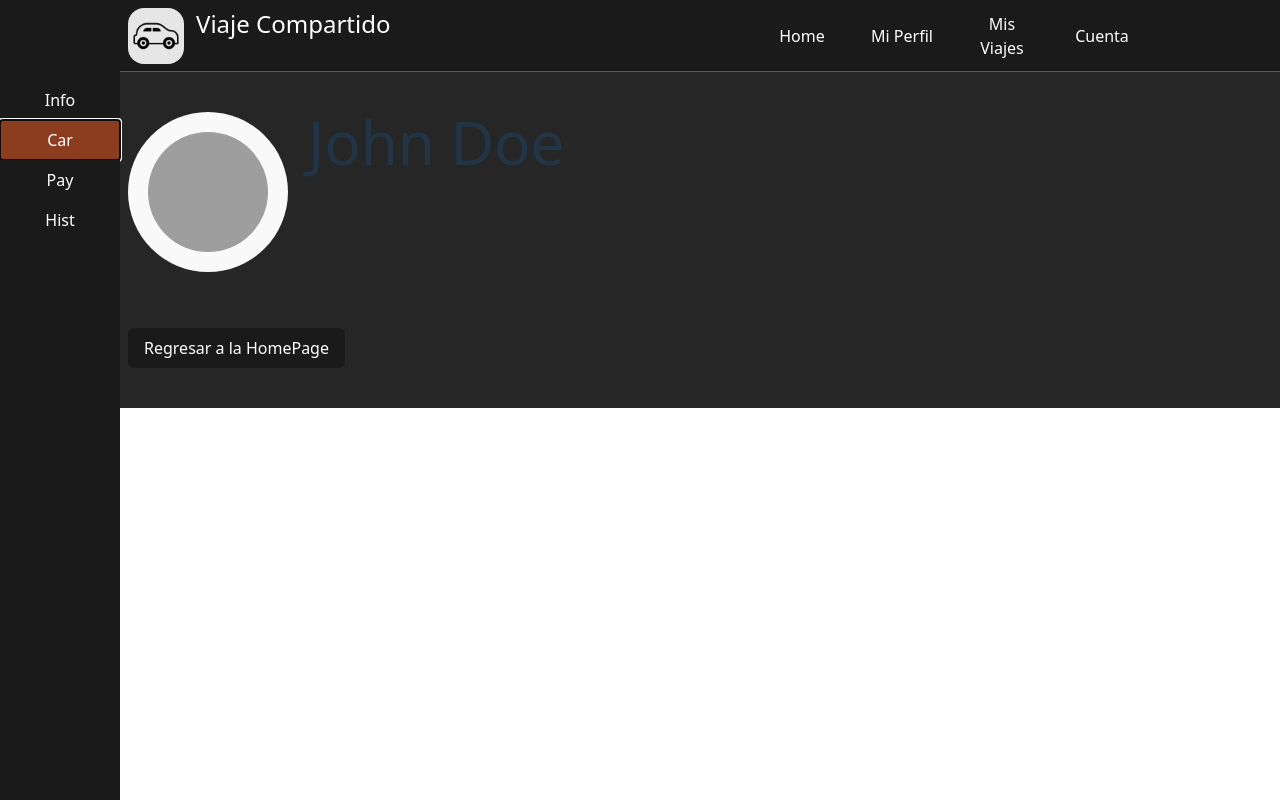
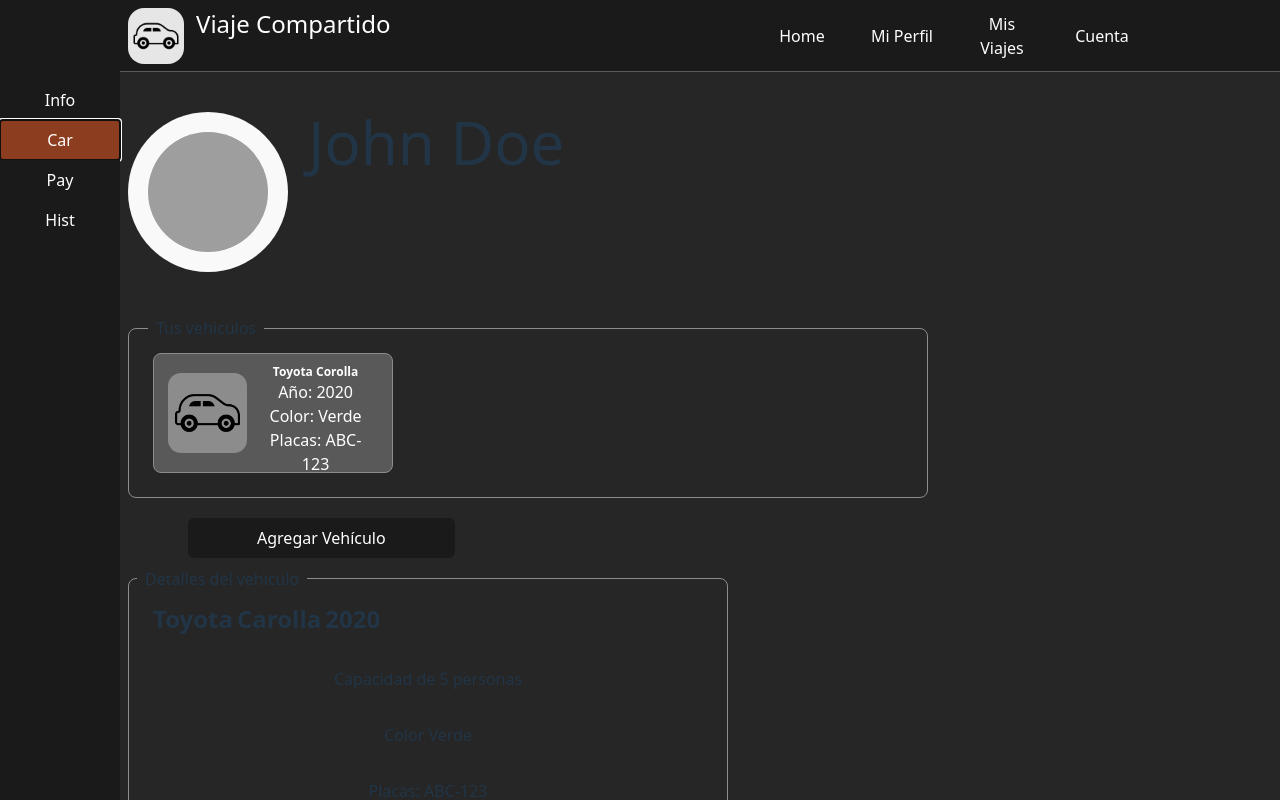
Before and after one commit to FredPota/RoadPartners-project, a React (Vite) app: page /profile in a window 1280 px wide. Both pictures are taken after a click on the button "Car". Shown: the top 800 px of the page. Built offline with nearby package versions, Linux system fonts and the light colour scheme; grey boxes are pictures that could not be loaded.

Commit message:
Se añadieron las funcionalidades del perfil del auto

```diff
--- a/src/assets/containers.css
+++ b/src/assets/containers.css
@@ -378,6 +378,42 @@
     w-screen
 }
 
+/*Car Section*/
+
+.car-card {
+    @apply
+    h-30
+    w-60
+    bg-PageLight-100
+    border border-PageLight-300
+    rounded-lg
+    text-white
+    flex items-start gap-4
+
+    transition-all duration-200 ease-in-out
+    hover:bg-PageLight-200
+    hover:inset-ring
+    hover:inset-ring-white
+    hover:cursor-pointer
+    focus:bg-PageLight-200
+    focus:inset-ring
+    focus:inset-ring-white
+}
+
+.img-carCard {
+    @apply
+    h-[70%]
+    m-auto
+    bg-PageLight-300
+    rounded-lg
+    ring-PageLight-300
+    ring-5
+
+    group-hover:ring-PageLight-500
+    group-hover:bg-PageLight-500
+    transition-all duration-200 ease-in-out
+}
+
 
 /*Estilos Historial de Viajes*/
 
--- /dev/null
+++ b/src/components/carCard.jsx
@@ -0,0 +1,16 @@
+function CarCard({ car, onEdit, onDelete }) {
+    return (
+        <button className="car-card relative group">
+            <img className='img-carCard' src="auto.png" alt="" />
+            <div className='flex flex-col'>
+                <h3 className='text-xs font-bold w-full'>{car.make} {car.model}</h3>
+                <p>Año: {car.year}</p>
+                <p>Color: {car.color}</p>
+                <p>Placas: {car.plates}</p>
+            </div>
+
+        </button>
+    );
+};
+
+export default CarCard;
--- /dev/null
+++ b/src/components/carForm.jsx
@@ -0,0 +1,30 @@
+function CarForm({onexit}) {
+
+    return (
+        <div className="modal-overlay">
+            <div className="login-form bg-PageLight-950 text-PageDark-950 w-auto h-auto p-10 rounded-lg relative">
+                <div className=" relative login-form w-100 rounded-lg p-10 bg-PageLight-950 text-PageDark-950">
+                    <h3 className="text-lg font-semibold">Agregar Vehículo</h3>
+
+                        <input className="input-form " placeholder="Marca: " type="text" name="brand" id="brand" />
+                        <input className="input-form " placeholder="Modelo: " type="text" name="model" id="model" />
+
+                        <div className='flex w-auto relative gap-2'>
+                            <label className='w-auto text-right' htmlFor="year">Año: </label>
+                            <input className="input-form " placeholder="Año: " type="number" name="year" id="year" />
+                        </div>
+                        <input className="input-form " placeholder="Color: " type="text" name="color" id="color" />
+                        <input className="input-form " placeholder="Placas: " type="text" name="plates" id="plates" />
+
+                    <button className="btnSubmit-form self-center" onClick={onexit}>Agregar Vehículo</button>
+                    <button className="exit-btn top-8 right-8" onClick={onexit}>X</button>
+                </div>
+            </div>
+
+        </div>
+
+    );
+
+};
+
+export default CarForm;
--- /dev/null
+++ b/src/components/carSection.jsx
@@ -0,0 +1,63 @@
+import CarForm from './carForm.jsx';
+import CarCard from './carCard.jsx';
+import InsuranceForm from './insuranceForm.jsx';
+import { useState } from 'react';
+
+function CarSection() {
+
+    const [showCarForm, setShowCarForm] = useState(false);
+    const [selectedCar, setSelectedCar] = useState(null);
+    const [showInsuranceForm, setShowInsuranceForm] = useState(false);
+
+    const handleAddCar = () => {
+        setShowCarForm(true);
+    };
+
+    const handleAddInsurance = () => {
+        setShowInsuranceForm(true);
+    }
+
+    return (
+        <div className='relative flex flex-col h-auto w-200 gap-5'>
+            <div className="verified-cars-container h-full">
+                <h3 className='bg-[#262626] p-2 absolute -top-5 left-5'>Tus vehiculos</h3>
+                <ul className="list-container h-full">
+                    <CarCard car={{ make: 'Toyota', model: 'Corolla', year: 2020, color: 'Verde', plates: 'ABC-123' }} />
+                </ul>
+            </div>
+
+            <button className="profile-btn w-1/3 ml-15" onClick={handleAddCar}>
+                Agregar Vehículo
+            </button>
+
+                {showCarForm && <CarForm onexit={() => setShowCarForm(false)} />}
+
+            <div className='relative login-form w-150 max-w-auto' >
+                <div className='absolute bg-[#262626] p-2 -top-5 left-2'>Detalles del vehiculo</div>
+                <div className='login-group text-2xl font-semibold'>
+                    <div className='' id="carMark">Toyota</div>
+                    <div id="carModel"> Carolla </div>
+                    <div id="carYear">2020</div>
+                </div>
+                <div id="carCapacity">Capacidad de 5 personas</div>
+                <div id="carColor"> Color Verde </div>
+                <div id="carPlates">Placas: ABC-123</div>
+                <div id="seguro">No Asegurado</div>
+                <div className="nav-btns gap-5">
+                    <button className="profile-btn">Eliminar Vehículo</button>
+                    {/* <button className="profile-btn" onClick={handleAddInsurance}>
+                        Asegurar Vehículo
+                    </button> */}
+                    {showInsuranceForm && <InsuranceForm onexit={() => setShowInsuranceForm(false)} />}
+                </div>
+
+            </div>
+
+
+
+        </div>
+
+    );
+
+};
+export default CarSection;
--- /dev/null
+++ b/src/components/insuranceForm.jsx
@@ -0,0 +1,26 @@
+function InsuranceForm({ onexit }) {
+
+    return (
+        <div className="modal-overlay">
+                <div className="login-form bg-PageLight-950 text-PageDark-950 w-auto h-auto p-10 rounded-lg relative">
+                    <div className=" relative login-form w-100 rounded-lg p-10 bg-PageLight-950 text-PageDark-950">
+                        <h3 className="text-lg font-semibold">Agregar Seguro</h3>
+                        <input className="input-form " placeholder="Nombre de la aseguradora" type="text" name="insuranceCompany" id="insuranceCompany" />
+                        <input className="input-form " placeholder="Número de póliza" type="text" name="policyNumber" id="policyNumber" />
+                        <div className=" text-right flex w-full gap-2 justify-center items-center">
+                            <label htmlFor="startDate">Inicio de Poliza:</label>
+                            <input className="input-form basis-30" type="date" name="startDate" id="startDate" />
+                        </div>
+                        <div className=" text-right flex w-full gap-2 justify-center items-center">
+                            <label htmlFor="endDate">Finalización de Poliza:</label>
+                            <input className="input-form basis-30" type="date" name="endDate" id="endDate" />
+                        </div>
+                        <button className="btnSubmit-form self-center" onClick={onexit}>Agregar Seguro</button>
+                        <button className="exit-btn top-8 right-8" onClick={onexit}>X</button>
+                    </div>
+                </div>
+        </div>
+    );
+};
+
+export default InsuranceForm;
--- a/src/pages/ProfilePage.jsx
+++ b/src/pages/ProfilePage.jsx
@@ -6,6 +6,7 @@ import TravelHistory from '../components/travelhistory.jsx';
 import ChangePassword from '../components/change-password.jsx';
 import VerifyProfile from '../components/verifyProfile.jsx';
 import PayMethodsList from '../components/payMethodsList.jsx';
+import CarSection from '../components/carSection.jsx';
 import '../assets/loginPage.css';
 import '../assets/containers.css';
 
@@ -101,6 +102,7 @@ function ProfilePage() {
                         </div>
                     )}
                     {activeSection === 'travelHistory' && <TravelHistory />}
+                    {activeSection === 'carProfile' && <CarSection /> }
 
                     <button className='profile-btn' onClick={goToHome}>Regresar a la HomePage</button>
                 </div>
```
